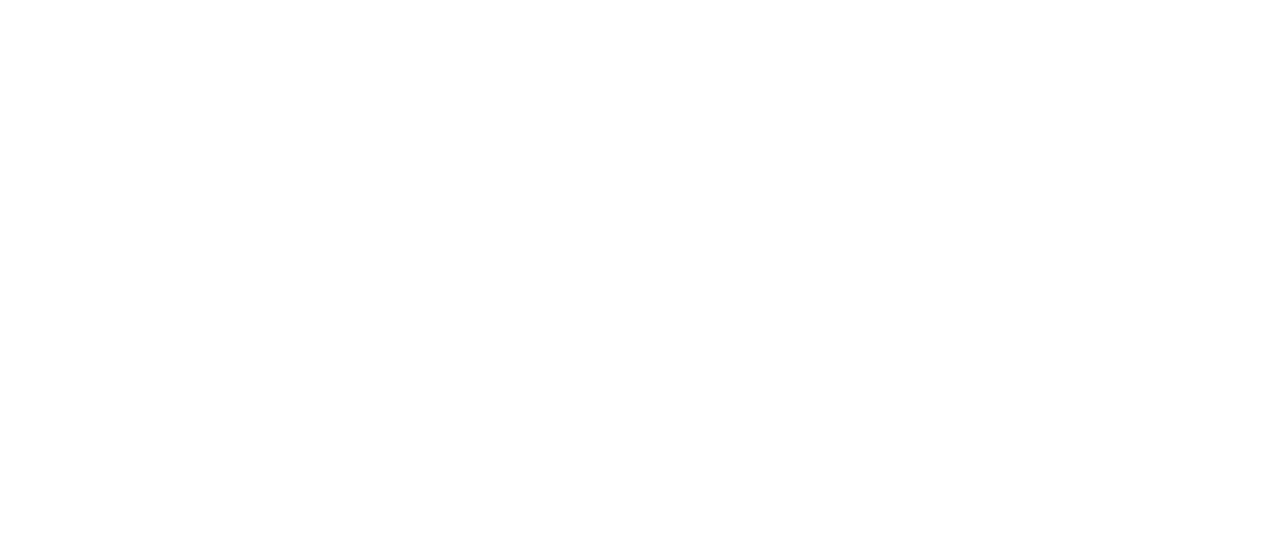
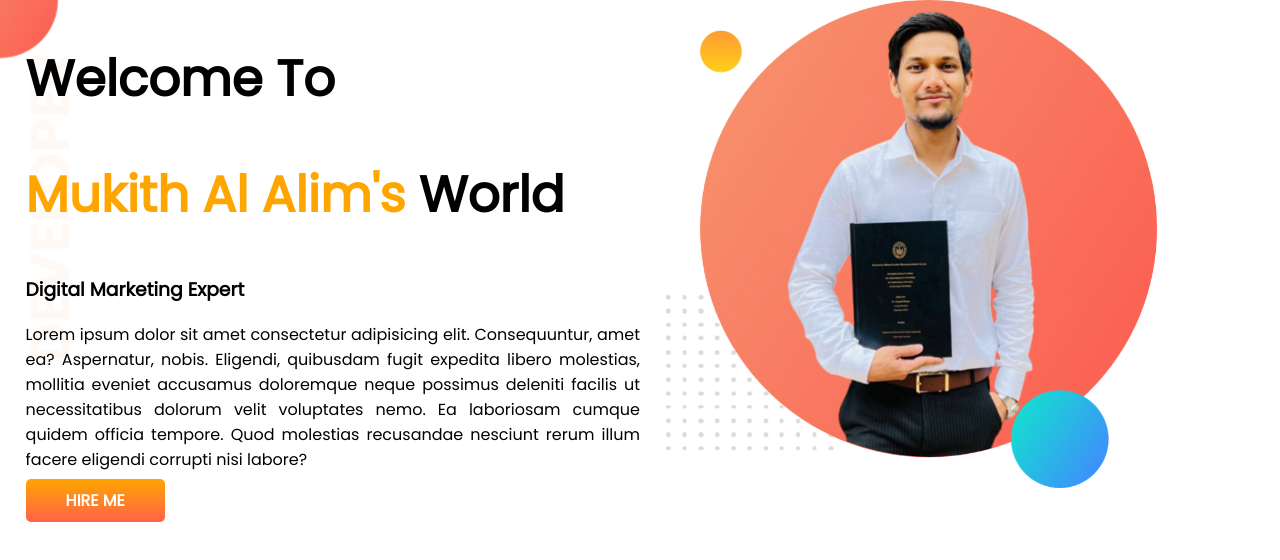
Before and after one commit to mukithalalim/developer-portfolio, a plain HTML site: page index.html in a window 1280 px wide. Drawn offline with Linux system fonts and the light colour scheme.

Commit message:
top banner added

```diff
--- a/index.html
+++ b/index.html
@@ -1,14 +1,41 @@
 <!DOCTYPE html>
 <html lang="en">
+
 <head>
     <meta charset="UTF-8">
     <meta http-equiv="X-UA-Compatible" content="IE=edge">
     <meta name="viewport" content="width=device-width, initial-scale=1.0">
     <title>My Portfolio</title>
+
+    <link rel="preconnect" href="https://fonts.googleapis.com">
+    <link rel="preconnect" href="https://fonts.gstatic.com" crossorigin>
+    <link href="https://fonts.googleapis.com/css2?family=Poppins&display=swap" rel="stylesheet">
+
     <link rel="stylesheet" href="style.css">
 
 </head>
+
 <body>
+    <section class="top-banner">
+        <div class="half-width">
+            <h1>Welcome To</h1>
+            <h1><span class="name-color">Mukith Al Alim's</span> World</h1>
+            <h3>Digital Marketing Expert</h3>
+            <p>Lorem ipsum dolor sit amet consectetur adipisicing elit. Consequuntur, amet ea? Aspernatur, nobis.
+                Eligendi,
+                quibusdam fugit expedita libero molestias, mollitia eveniet accusamus doloremque neque possimus deleniti
+                facilis ut necessitatibus dolorum velit voluptates nemo. Ea laboriosam cumque quidem officia tempore.
+                Quod
+                molestias recusandae nesciunt rerum illum facere eligendi corrupti nisi labore?</p>
+
+            <a class="link-button" href="https://www.linkedin.com/in/md-mukith-al-alim-7a46381a0/" target="_blank">HIRE
+                ME</a>
+        </div>
+        <div class="half-width">
+            <img src="/Images/my-bg.png" alt="Mukith's Photo">
+        </div>
+    </section>
 
 </body>
+
 </html>
--- a/style.css
+++ b/style.css
@@ -0,0 +1,43 @@
+body {
+    font-family: 'Poppins', sans-serif;
+    margin: 0;
+}
+
+h1 {
+    font-size: 50px;
+}
+
+.name-color {
+    color: orange;
+}
+
+section {
+    display: flex;
+}
+
+.half-width {
+    width: 50%;
+    padding-left: 2%;
+}
+
+.half-width img {
+    width: 80%;
+}
+
+p {
+    text-align: justify;
+}
+
+.link-button {
+    text-decoration: none;
+    background-image: linear-gradient(orange, tomato);
+    padding: 10px 40px;
+    border-radius: 5px;
+    color: white;
+    font-weight: 700;
+}
+
+.top-banner {
+    background-image: url(/Images/top-banner.png);
+    background-repeat: no-repeat;
+}
```
Also changed, not shown: Images/my-bg.png (added), Images/top-banner.png (added).
